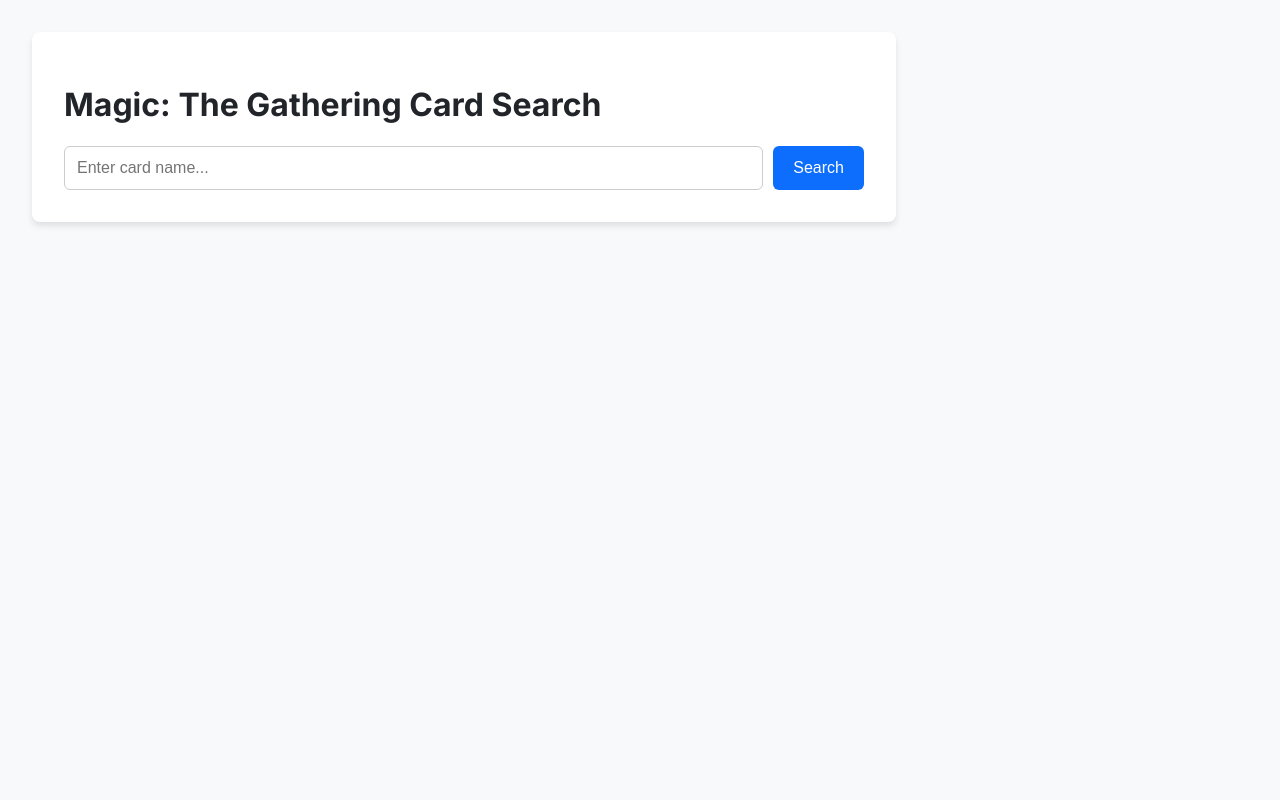
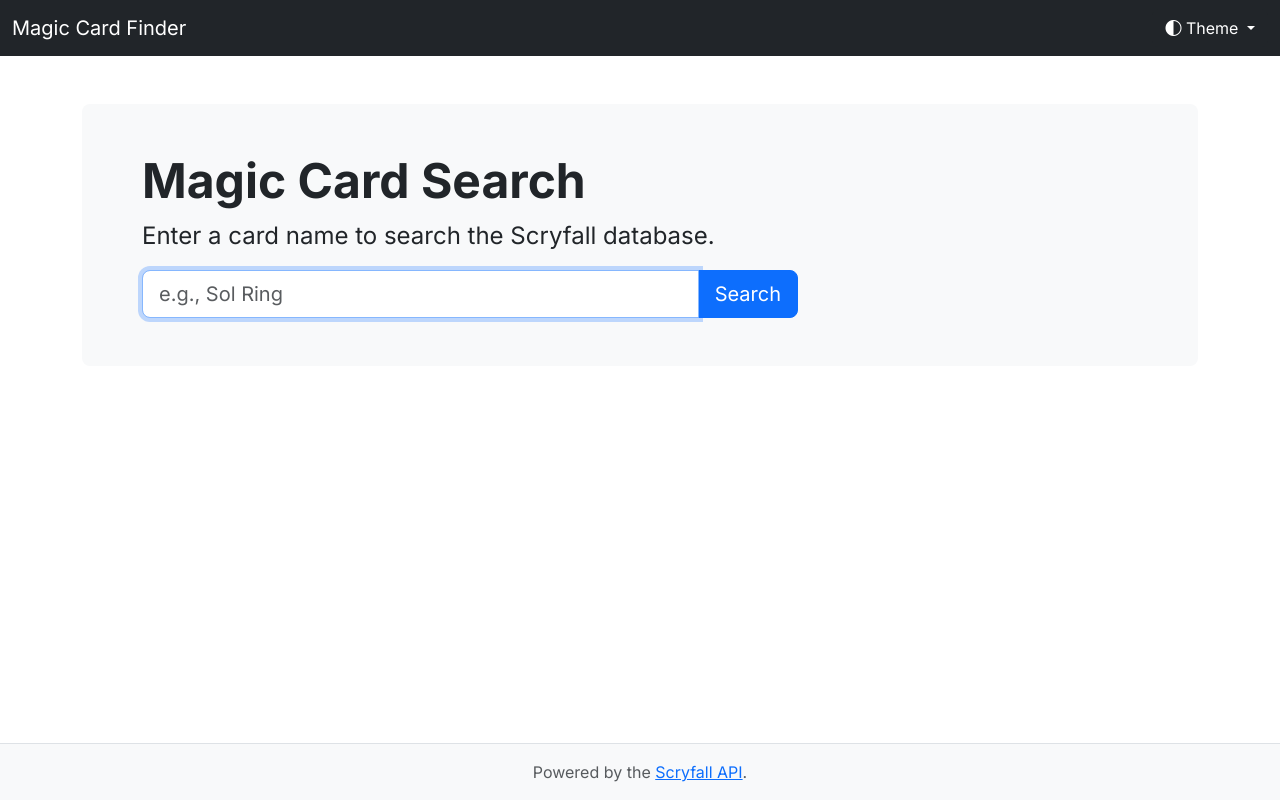
Before and after one commit to strangextame/strange-tamerepo, a Flask app: page / in a window 1280 px wide. Run offline with Flask 2, Linux system fonts and the light colour scheme.

Commit message:
feat: add base HTML template and refactor existing templates
- Introduced a base HTML template to standardize layout and styling across the application.
- Updated the error.html template to extend the base template and improve error display.
- Refactored index.html to use the base template and enhance the search form layout.
- Modified results.html to extend the base template and improve card display.
- Added new main.js and index.html files for application entry point and structure.
- Included Vite as a development dependency in package.json for improved build process.

```diff
--- a/app.py
+++ b/app.py
@@ -8,10 +8,31 @@ Scryfall API.
 # We need 'request' to access the data sent by the user's form
 from flask import Flask, render_template, request, Response
 # Import the Scryfall client wrapper
+from markupsafe import Markup
 from scryfall_client import fetch_card
 import re
 
 app = Flask(__name__)
+
+@app.template_filter('mana')
+def mana_symbols(mana_cost_str: str) -> Markup:
+    """
+    A Jinja2 filter to convert mana symbols like {W} in a string into images.
+    Example: "{T}: Add {C}{C}" -> "<img>: Add <img><img>"
+    """
+    if not mana_cost_str or mana_cost_str == 'N/A':
+        return 'N/A'
+
+    def replace_with_img(match):
+        """This function is called for each matched mana symbol."""
+        symbol = match.group(0)
+        # Sanitize the symbol code for the URL (e.g., {2/U} -> 2U)
+        symbol_code = symbol.strip('{}').replace('/', '').upper()
+        return f'<img src="https://svgs.scryfall.io/card-symbols/{symbol_code}.svg" alt="{symbol}" class="mana-symbol" title="{symbol}">'
+
+    # Use re.sub to find all mana symbols and replace them using our helper function
+    # The result is wrapped in Markup to tell Jinja it's safe to render as HTML
+    return Markup(re.sub(r'({[^}]+})', replace_with_img, mana_cost_str))
 
 @app.route('/')
 def home() -> Response:
@@ -44,7 +65,9 @@ def search() -> Response:
     if len(card_name) > 100:
         error_message = "Card name is too long."
         return render_template('error.html', message=error_message)
-    if not re.fullmatch(r"[A-Za-z0-9\-\s]+", card_name):
+    # Allow a wider range of characters including letters, numbers, spaces,
+    # and common punctuation like apostrophes, commas, colons, and hyphens.
+    if not re.fullmatch(r"[\w\s',:-]+", card_name):
         error_message = "Card name contains invalid characters."
         return render_template('error.html', message=error_message)
 
@@ -64,17 +87,17 @@ def search() -> Response:
         # image_uris may be missing; get nested 'normal' URL safely
         image_url = card_data.get('image_uris', {}).get('normal')
 
-        # Pass all this data to a new HTML template
-        return render_template('results.html',
-                               name=name,
-                               mana_cost=mana_cost,
-                               type_line=type_line,
-                               oracle_text=oracle_text,
-                               image_url=image_url)
     else:
         # Render a user‑friendly error page
         error_message = f"Sorry, the card '{card_name}' was not found."
         return render_template('error.html', message=error_message)
+    # Pass all this data to a new HTML template
+    return render_template('results.html',
+                           name=name,
+                           mana_cost=mana_cost,
+                           type_line=type_line,
+                           oracle_text=oracle_text,
+                           image_url=image_url)
 
 # Graceful error handlers
 @app.errorhandler(404)
--- a/package.json
+++ b/package.json
@@ -1,5 +1,8 @@
 {
   "dependencies": {
     "@capacitor/android": "^7.4.3"
+  },
+  "devDependencies": {
+    "vite": "^7.1.11"
   }
 }
--- /dev/null
+++ b/templates/base.html
@@ -0,0 +1,86 @@
+<!DOCTYPE html>
+<html lang="en" class="h-100">
+<head>
+    <meta charset="UTF-8">
+    <meta name="viewport" content="width=device-width, initial-scale=1.0">
+    <title>{% block title %}Magic Card Search{% endblock %}</title>
+    <!-- Bootstrap CSS -->
+    <link href="https://cdn.jsdelivr.net/npm/bootstrap@5.3.3/dist/css/bootstrap.min.css" rel="stylesheet" integrity="sha384-QWTKZyjpPEjISv5WaRU9OFeRpok6YctnYmDr5pNlyT2bRjXh0JMhjY6hW+ALEwIH" crossorigin="anonymous">
+    <!-- Bootstrap Icons for theme switcher -->
+    <link rel="stylesheet" href="https://cdn.jsdelivr.net/npm/bootstrap-icons@1.11.3/font/bootstrap-icons.min.css">
+    <!-- Google Fonts: Inter -->
+    <link rel="preconnect" href="https://fonts.googleapis.com">
+    <link rel="preconnect" href="https://fonts.gstatic.com" crossorigin>
+    <link href="https://fonts.googleapis.com/css2?family=Inter:wght@400;700&display=swap" rel="stylesheet">
+    <script>
+      // Immediately invoked function to set the theme on initial load
+      // This prevents a flash of unstyled content (FOUC)
+      (function () {
+        const getStoredTheme = () => localStorage.getItem('theme');
+        const getPreferredTheme = () => {
+          const storedTheme = getStoredTheme();
+          if (storedTheme) {
+            return storedTheme;
+          }
+          // Use 'auto' (system preference) as the default
+          return window.matchMedia('(prefers-color-scheme: dark)').matches ? 'dark' : 'light';
+        };
+        document.documentElement.setAttribute('data-bs-theme', getPreferredTheme());
+      })();
+    </script>
+    <style>
+      body {
+        font-family: 'Inter', sans-serif;
+      }
+      /* Style for the mana symbol images */
+      .mana-symbol {
+        width: 1em;
+        height: 1em;
+        vertical-align: -0.125em; /* Aligns symbols nicely with text */
+      }
+    </style>
+</head>
+<body class="d-flex flex-column h-100">
+
+    <nav class="navbar navbar-expand-lg navbar-dark bg-dark">
+        <div class="container-fluid">
+            <a class="navbar-brand" href="/">Magic Card Finder</a>
+            <ul class="navbar-nav ms-auto mb-2 mb-lg-0">
+                <li class="nav-item dropdown">
+                    <button class="btn btn-dark dropdown-toggle" id="theme-switcher" type="button" data-bs-toggle="dropdown" aria-expanded="false">
+                        <i class="bi bi-circle-half"></i> Theme
+                    </button>
+                    <ul class="dropdown-menu dropdown-menu-end" aria-labelledby="theme-switcher">
+                        <li><button class="dropdown-item d-flex align-items-center" type="button" data-bs-theme-value="light"><i class="bi bi-sun-fill me-2"></i> Light</button></li>
+                        <li><button class="dropdown-item d-flex align-items-center" type="button" data-bs-theme-value="dark"><i class="bi bi-moon-stars-fill me-2"></i> Dark</button></li>
+                        <li><button class="dropdown-item d-flex align-items-center" type="button" data-bs-theme-value="auto"><i class="bi bi-circle-half me-2"></i> Auto</button></li>
+                    </ul>
+                </li>
+            </ul>
+        </div>
+    </nav>
+
+    <main class="container my-4 my-md-5">
+        {% block content %}{% endblock %}
+    </main>
+
+    <footer class="footer mt-auto py-3 bg-body-tertiary border-top">
+        <div class="container text-center">
+            <span class="text-body-secondary">Powered by the <a href="https://scryfall.com/docs/api" target="_blank" rel="noopener noreferrer">Scryfall API</a>.</span>
+        </div>
+    </footer>
+
+    <!-- Bootstrap JS Bundle -->
+    <script src="https://cdn.jsdelivr.net/npm/bootstrap@5.3.3/dist/js/bootstrap.bundle.min.js" integrity="sha384-YvpcrYf0tY3lHB60NNkmXc5s9fDVZLESaAA55NDzOxhy9GkcIdslK1eN7N6jIeHz" crossorigin="anonymous"></script>
+    <script>
+      // JavaScript for theme switcher functionality
+      document.querySelectorAll('[data-bs-theme-value]').forEach(toggle => {
+        toggle.addEventListener('click', () => {
+          const theme = toggle.getAttribute('data-bs-theme-value');
+          localStorage.setItem('theme', theme);
+          document.documentElement.setAttribute('data-bs-theme', theme === 'auto' ? (window.matchMedia('(prefers-color-scheme: dark)').matches ? 'dark' : 'light') : theme);
+        });
+      });
+    </script>
+</body>
+</html>
--- a/templates/index.html
+++ b/templates/index.html
@@ -1,35 +1,22 @@
-<!--
-Home page template: displays a search form.
-No context variables are required.
--->
-<!DOCTYPE html>
-<html lang="en">
-<head>
-    <link rel="stylesheet" href="{{ url_for('static', filename='style.css') }}">
-    <meta charset="UTF-8">
-    <meta name="viewport" content="width=device-width, initial-scale=1.0">
-    <title>Magic Card Search</title>
-    <link rel="preconnect" href="https://fonts.googleapis.com">
-<link rel="preconnect" href="https://fonts.gstatic.com" crossorigin>
-<link href="https://fonts.googleapis.com/css2?family=Inter:wght@400;700&display=swap" rel="stylesheet">
-</head>
-<body>
-    <body>
-    <div class="container">
-        <h1>Magic: The Gathering Card Search</h1>
-       <form action="/search" method="post" class="search-form">
-    <input type="text" name="card_name" placeholder="Enter card name...">
-    <button type="submit">Search</button>
-</form>
+{% extends "base.html" %}
 
+{% block title %}Search for a Card{% endblock %}
+
+{% block content %}
+<div class="p-4 p-md-5 mb-4 rounded-3 bg-body-tertiary">
+  <div class="container-fluid">
+    <h1 class="display-5 fw-bold">Magic Card Search</h1>
+    <p class="col-md-8 fs-4">Enter a card name to search the Scryfall database.</p>
+
+    <!-- This form will now POST directly to your Flask server -->
+    <form action="/search" method="POST" class="row">
+      <div class="col-lg-8">
+        <div class="input-group">
+          <input type="text" name="card_name" class="form-control form-control-lg" placeholder="e.g., Sol Ring" aria-label="Card name" required autofocus>
+          <button class="btn btn-primary btn-lg" type="submit">Search</button>
+          </div>
+        </div>
+    </form>
+  </div>
 </div>
-<script>
-    const searchForm = document.querySelector('.search-form');
-    const loadingMessage = document.getElementById('loading-message');
-
-    searchForm.addEventListener('submit', function() {
-        loadingMessage.style.display = 'block';
-    });
-</script>
-</body>
-</html>
+{% endblock %}
```
Also changed, not shown: templates/error.html (+16 -22 lines), templates/results.html (+25 -32 lines), package-lock.json, src/index.html (added), src/main.js (added).
